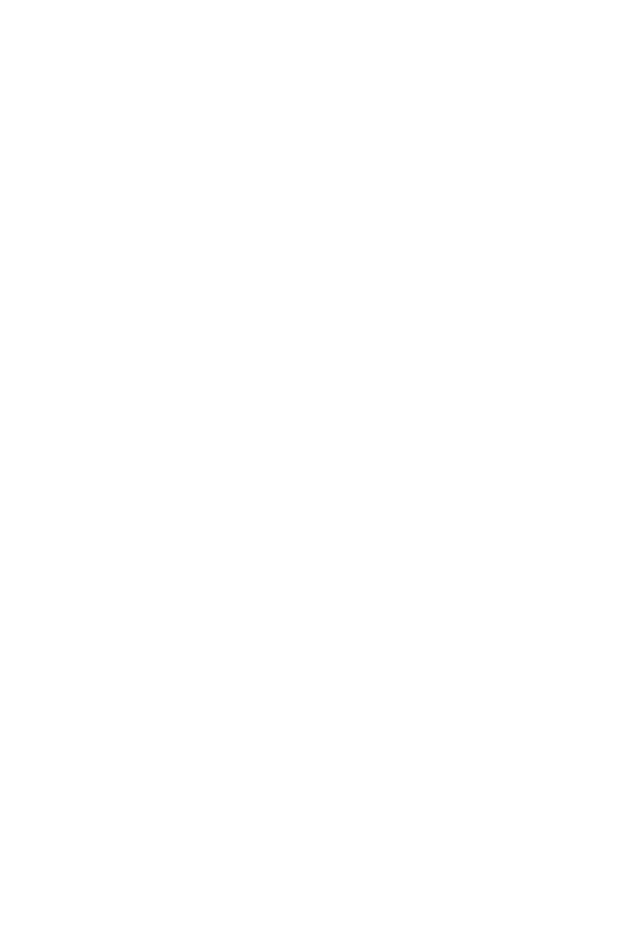
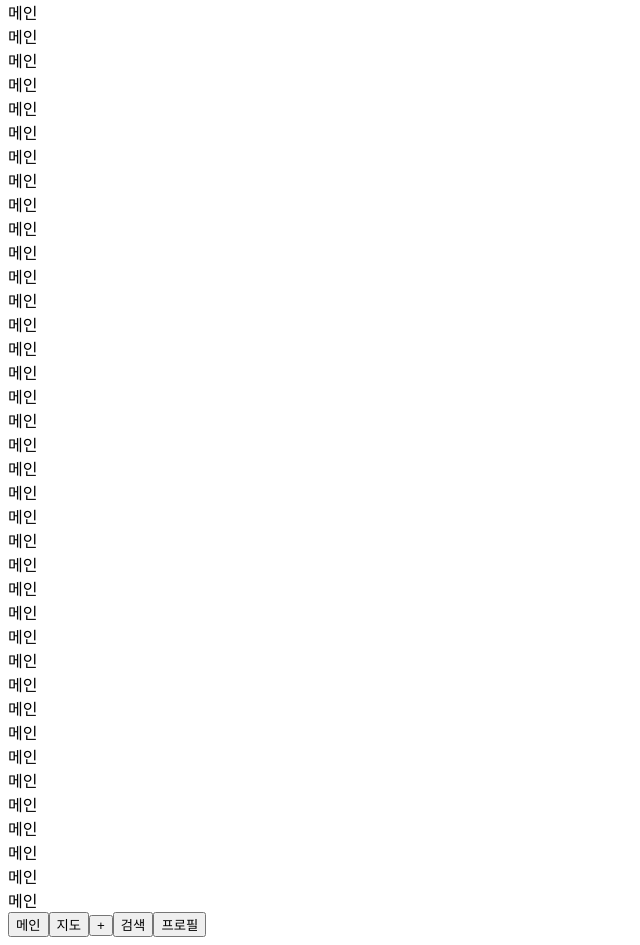
Before and after one commit to ljm0850/TheMe, a Vue app in the folder Front/theme/: page / in a window 1280 px wide. Shown: the part 80-1025 px from the top of the page, without its empty margins (0-640 px from the left). Before the commit the page ends 800 px from the top, so only its background shows below. Built offline with nearby package versions, Linux system fonts and the light colour scheme; the HTML template or start-up script is replaced by a standard one.

Commit message:
1026 backup

```diff
--- a/Front/theme/src/App.vue
+++ b/Front/theme/src/App.vue
@@ -1,7 +1,11 @@
 <template>
   <div class="default_app">
     <LoginPage v-if="!isLoggedIn" />
-    <router-view v-if="isLoggedIn"/>
+    <div class="flex">
+      <router-view v-if="isLoggedIn" class="test123"/>
+      <NavBarVue v-if="isLoggedIn"/>
+    </div>
+
   </div>
 </template>
 
@@ -9,14 +13,15 @@
 import { computed, defineComponent } from 'vue';
 import { useStore } from "vuex";
 import LoginPage from '@/components/login/LoginPage.vue';
+import NavBarVue from '@/components/navbar/NavBar.vue';
 export default defineComponent({
   name: 'App',
   components: {
     LoginPage,
+    NavBarVue,
   },
   setup() {
         const store = useStore();
-        console.log(store.getters.isLoggedIn)
         const isLoggedIn = computed(()=> store.getters.isLoggedIn)
 
         return {isLoggedIn}
@@ -25,15 +30,9 @@
 </script>
 
 <style lang="scss">
-@import "./App.scss"
-/* #app {
-  font-family: Avenir, Helvetica, Arial, sans-serif;
-  -webkit-font-smoothing: antialiased;
-  -moz-osx-font-smoothing: grayscale;
-  text-align: center;
-  color: #2c3e50;
-  margin-top: 60px;
-} */
-
+.test123 {
+  // 추후에 100vh - 네브바 높이로 하자
+  min-height: 95vh;
+}
 
 </style>
--- a/Front/theme/src/components/createArticle/CreateArticlePage.vue
+++ b/Front/theme/src/components/createArticle/CreateArticlePage.vue
@@ -1,13 +1,17 @@
 <template>
+  <div>
     <div>게시글 등록</div>
+
+  </div>
 </template>
 
-<script>
+<script lang="ts">
 // import { useStore } from "vuex";
 export default {
-    setup() {
-
-    }
+  components: {
+  },
+  setup (){
+  }
 }
 </script>
 
--- a/Front/theme/src/components/createTheme/CreateThemePage.vue
+++ b/Front/theme/src/components/createTheme/CreateThemePage.vue
@@ -1,13 +1,16 @@
 <template>
+  <div>
     <div>테마 생성</div>
+  </div>
 </template>
 
-<script>
+<script lang="ts">
 // import { useStore } from "vuex";
 export default {
-    setup() {
-
-    }
+  components: {
+  },
+  setup (){
+  }
 }
 </script>
 
--- a/Front/theme/src/components/login/LoginPage.vue
+++ b/Front/theme/src/components/login/LoginPage.vue
@@ -1,14 +1,18 @@
 <template>
+  <div>
     <div class="test">
         로그인
     </div>
+  </div>
 </template>
 
 <script lang="ts">
 // import { useStore } from "vuex";
-
 export default {
-
+  components: {
+  },
+  setup (){
+  }
 }
 </script>
 
--- a/Front/theme/src/components/main/MainPage.vue
+++ b/Front/theme/src/components/main/MainPage.vue
@@ -1,14 +1,55 @@
 <template>
+  <div>
     <div>메인</div>
+    <div>메인</div>
+    <div>메인</div>
+    <div>메인</div>
+    <div>메인</div>
+    <div>메인</div>
+    <div>메인</div>
+    <div>메인</div>
+    <div>메인</div>
+    <div>메인</div>
+    <div>메인</div>
+    <div>메인</div>
+    <div>메인</div>
+    <div>메인</div>
+    <div>메인</div>
+    <div>메인</div>
+    <div>메인</div>
+    <div>메인</div>
+    <div>메인</div>
+    <div>메인</div>
+    <div>메인</div>
+    <div>메인</div>
+    <div>메인</div>
+    <div>메인</div>
+    <div>메인</div>
+    <div>메인</div>
+    <div>메인</div>    <div>메인</div>
+    <div>메인</div>
+    <div>메인</div>
+    <div>메인</div>
+    <div>메인</div>
+    <div>메인</div>
+    <div>메인</div>    <div>메인</div>
+    <div>메인</div>
+    <div>메인</div>
+    <div>메인</div>
+    <div>메인</div>
+    <div>메인</div>
+    <div>메인</div>
+  </div>
+
 </template>
 
-<script>
-import { useStore } from "vuex";
+<script lang="ts">
+// import { useStore } from "vuex";
 export default {
-    setup() {
-        const store = useStore();
-        console.log(store.getters.isLoggedIn)
-    }
+  components: {
+  },
+  setup (){
+  }
 }
 </script>
 
--- a/Front/theme/src/components/map/MapPage.vue
+++ b/Front/theme/src/components/map/MapPage.vue
@@ -1,13 +1,17 @@
 <template>
+  <!-- <div> -->
     <div>지도</div>
+    <div>지도</div>
+  <!-- </div> -->
 </template>
 
-<script>
+<script lang="ts">
 // import { useStore } from "vuex";
 export default {
-    setup() {
-
-    }
+  components: {
+  },
+  setup (){
+  }
 }
 </script>
 
--- a/Front/theme/src/components/navbar/NavBar.vue
+++ b/Front/theme/src/components/navbar/NavBar.vue
@@ -1,15 +1,47 @@
 <template>
-    <div>
-        하단 네브바
+<div>
+
+  <!-- <button type="button" class="btn btn-light">1</button> -->
+  <!-- <button type="button" class="btn btn-light create-button">2</button> -->
+  <nav class="navbar navbar-expand-lg bg-light sticky-bottom">
+    <div class="container-fluid">
+      <router-link :to="{ name: 'Main' }">
+        <button type="button" class="btn btn-light">메인</button>
+      </router-link>
+
+      <router-link :to="{ name: 'Map' }">
+      <button type="button" class="btn btn-light">지도</button>
+    </router-link>
+
+    <button type="button" class="btn btn-light">+</button>
+
+    <router-link :to="{ name: 'Search' }">
+      <button type="button" class="btn btn-light">검색</button>
+    </router-link>
+
+    <router-link :to="{ name: 'Profile', params: { nickname: 'test'} }">
+      <button type="button" class="btn btn-light">프로필</button>
+    </router-link>
     </div>
+  </nav>
+</div>
 </template>
 
-<script>
+<script lang="ts">
 export default {
+  components: {
+  },
+  setup (){
 
+    return {}
+  }
 }
 </script>
 
-<style>
-
+<style scoped lang="scss">
+  .create-button{
+    position: absolute;
+    top: 90vh;
+    left: 195px;
+  }
 </style>
--- a/Front/theme/src/components/profile/ProfilePage.vue
+++ b/Front/theme/src/components/profile/ProfilePage.vue
@@ -1,14 +1,23 @@
 <template>
-    <div>프로필</div>
+  <div>
+    <div>프로필: {{nickname}}</div>
+  </div>
 </template>
 
-<script>
+<script lang="ts">
 // import { useStore } from "vuex";
+import { useRoute } from 'vue-router'
+
 export default {
-    setup() {
+  components: {
+  },
+  setup (){
+    const route = useRoute();
+    let nickname:string|string[] = route.params.nickname
 
-    }
-}
+    return {nickname}
+  },
+};
 </script>
 
 <style lang="scss`">
```
Also changed, not shown: Front/theme/src/components/search/SearchPage.vue (+5 -4 lines).
